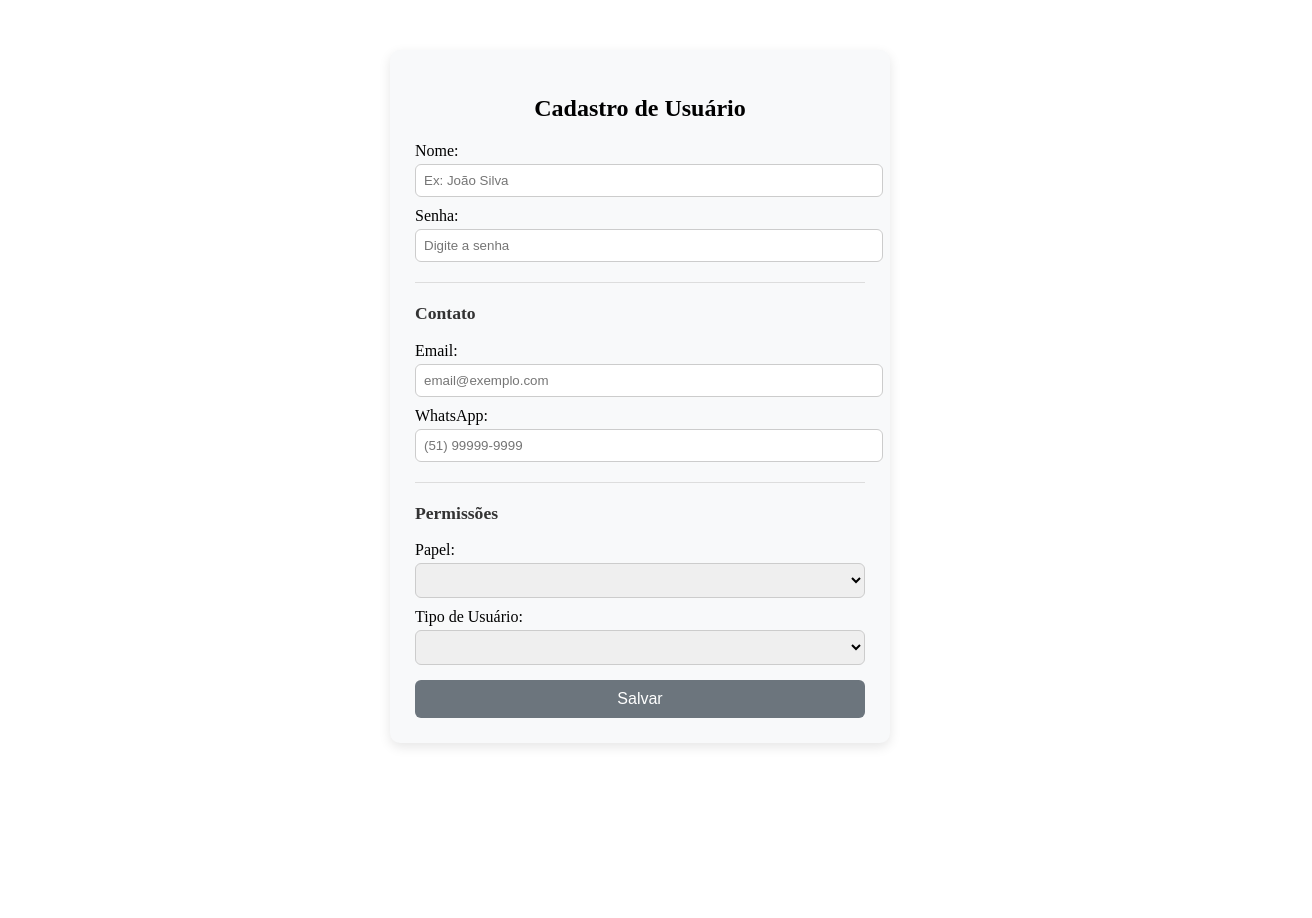
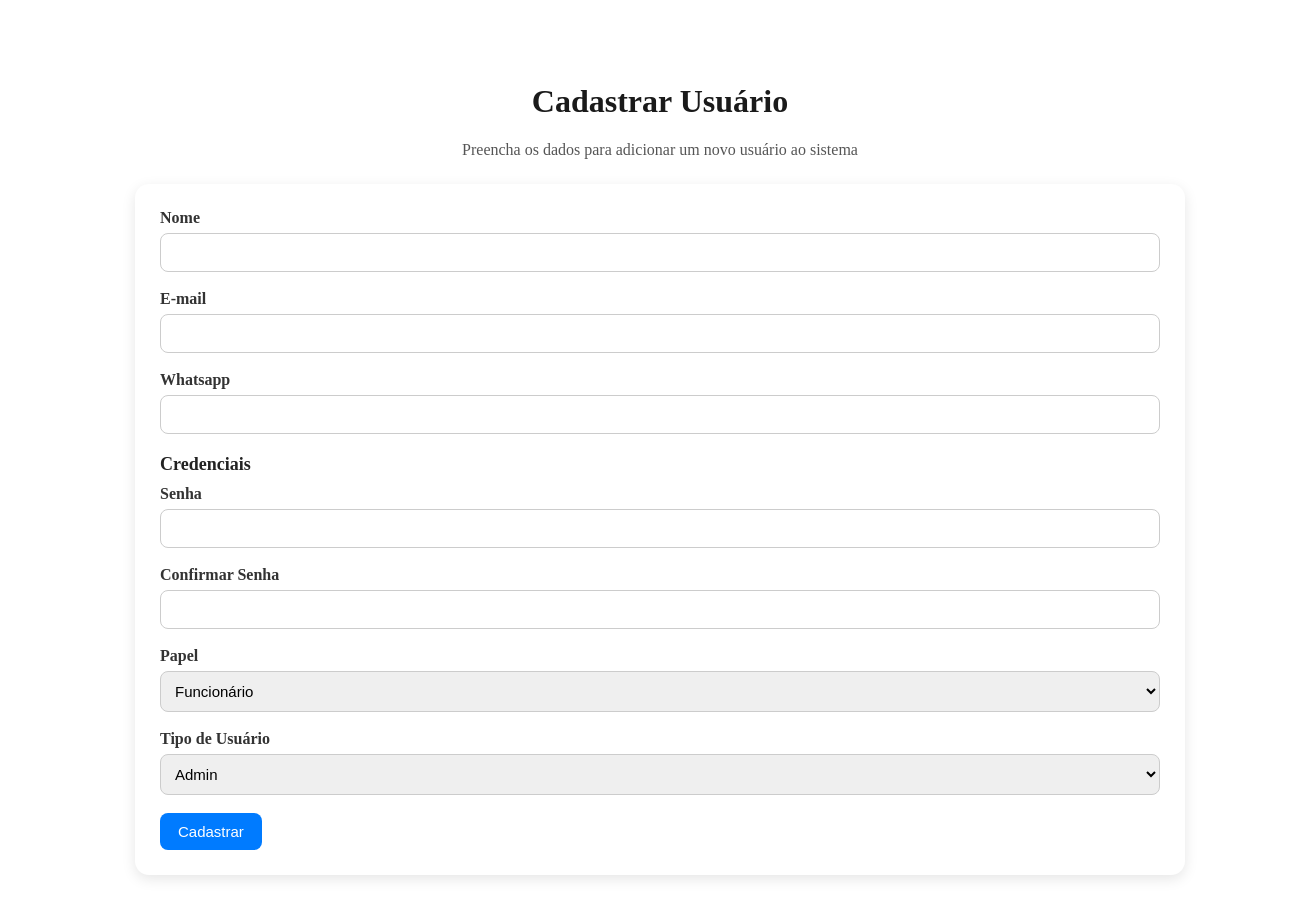
Before and after one commit to CassolEllen/HotelAppFrontDesbravador, an Angular app: page /usuarios/novo in a window 1280 px wide. Shown: the top 918 px of the page, 1312 px wide, since content can reach past the window. Before the commit the page ends 800 px from the top, so only its background shows below. Built offline with nearby package versions, Linux system fonts and the light colour scheme.

Commit message:
Refatorar componentes de usuário: atualizar rotas, implementar Reactive Forms, melhorar estilos e lógica de CRUD.

```diff
--- a/src/app/app.routes.ts
+++ b/src/app/app.routes.ts
@@ -3,7 +3,7 @@ import { LoginComponent } from './login/login';
 import { HotelListComponent } from './hotel-list/hotel-list';
 import { DashboardComponent } from './dashboard/dashboard';
 import { authGuard } from './guards/auth.guard';
-import { UsuarioForm } from './usuario/usuario-form';
+import { UsuarioFormComponent } from './usuario/usuario-form';
 import { UsuarioList } from './usuario/usuario-list';
 import { FormulariosListComponent } from './formularios-list/formularios-list';
 import { FormulariosCreate } from './formularios-create/formularios-create';
@@ -24,8 +24,8 @@ export const routes: Routes = [
   { path: 'hoteis/editar/:id', component: HotelEditComponent, canActivate: [authGuard] },
 
   { path: 'usuarios', component: UsuarioList },
-  { path: 'usuarios/novo', component: UsuarioForm },
-  { path: 'usuarios/editar/:id', component: UsuarioForm },
+  { path: 'usuarios/novo', component: UsuarioFormComponent },
+  { path: 'usuarios/editar/:id', component: UsuarioFormComponent },
 
   { path: 'formularios', component: FormulariosListComponent },
   { path: 'formularios/novo', component: FormulariosCreate },
--- a/src/app/hotel-create/hotel-create.ts
+++ b/src/app/hotel-create/hotel-create.ts
@@ -9,6 +9,7 @@ import { HotelService } from '../services/hotel-service';
   standalone: true,
   imports: [ReactiveFormsModule, CommonModule],
   templateUrl: './hotel-create.html',
+  styleUrls: ['./hotel-create.css']
 })
 export class HotelCreateComponent {
   hotelForm: FormGroup;
--- a/src/app/usuario/usuario-form.css
+++ b/src/app/usuario/usuario-form.css
@@ -1,58 +1,74 @@
-.form-container {
-  max-width: 450px;
-  margin: 50px auto;
-  background-color: #f8f9fa;
-  padding: 25px;
-  border-radius: 10px;
-  box-shadow: 0px 4px 12px rgba(0, 0, 0, 0.1);
+.page-container {
+  width: 100%;
+  display: flex;
+  flex-direction: column;
+  align-items: center;
+  padding: 40px 20px;
 }
 
-h2 {
+.header {
   text-align: center;
-  margin-bottom: 20px;
-  font-weight: bold;
+  margin-bottom: 25px;
 }
 
-h3 {
-  margin-top: 15px;
-  font-size: 1.1rem;
+.header h1 {
+  font-size: 32px;
+  font-weight: 700;
+  color: #1a1a1a;
+}
+
+.subtitle {
+  font-size: 16px;
+  color: #555;
+}
+
+.card {
+  width: 100%;
+  max-width: 1000px;
+  padding: 25px;
+  border-radius: 14px;
+  background: #ffffff;
+  box-shadow: 0 4px 14px rgba(0,0,0,0.1);
+}
+
+.form-group {
+  margin-bottom: 18px;
+  display: flex;
+  flex-direction: column;
+}
+
+.form-group label {
+  font-weight: 600;
+  margin-bottom: 6px;
   color: #333;
 }
 
-label {
-  display: block;
-  margin-top: 10px;
-  font-weight: 500;
+.form-group input,
+.form-group select {
+  padding: 10px;
+  border: 1px solid #ccc;
+  border-radius: 8px;
+  font-size: 15px;
 }
 
-input,
-select {
-  width: 100%;
-  padding: 8px;
-  margin-top: 4px;
-  border: 1px solid #ccc;
-  border-radius: 6px;
+.subsection-title {
+  font-size: 18px;
+  font-weight: 600;
+  margin: 20px 0 10px;
+  color: #222;
 }
 
-hr {
-  margin: 20px 0;
-  border: 0;
-  border-top: 1px solid #ddd;
+.btn-primary {
+  background: #007bff;
+  color: #fff;
+  border: none;
+  padding: 10px 18px;
+  border-radius: 8px;
+  cursor: pointer;
+  transition: 0.2s;
+  font-size: 15px;
 }
 
-button {
-  width: 100%;
-  padding: 10px;
-  margin-top: 15px;
-  background-color: #6c757d;
-  color: white;
-  border: none;
-  border-radius: 6px;
-  cursor: pointer;
-  font-size: 1rem;
-  transition: background 0.3s;
+.btn-primary:hover {
+  opacity: 0.9;
 }
-
-button:hover {
-  background-color: #5a6268;
-}
--- a/src/app/usuario/usuario-form.html
+++ b/src/app/usuario/usuario-form.html
@@ -1,37 +1,67 @@
-<div class="form-container">
-  <h2>Cadastro de Usuário</h2>
+<div class="page-container">
 
-  <form (ngSubmit)="salvar()">
-    <label>Nome:</label>
-    <input [(ngModel)]="usuario.nome" name="nome" placeholder="Ex: João Silva" />
+  <div class="header">
+    <h1>Cadastrar Usuário</h1>
+    <div class="subtitle">Preencha os dados para adicionar um novo usuário ao sistema</div>
+  </div>
 
-    <label>Senha:</label>
-    <input [(ngModel)]="usuario.senha" name="senha" placeholder="Digite a senha" type="password" />
+  <div class="card">
+    <form [formGroup]="form" (ngSubmit)="salvar()">
 
-    <hr />
+      <div class="form-group">
+        <label for="nome">Nome</label>
+        <input id="nome" formControlName="nome" type="text" />
+      </div>
 
-    <h3>Contato</h3>
-    <label>Email:</label>
-    <input [(ngModel)]="usuario.contato.email" name="email" placeholder="email@exemplo.com" />
+      <div formGroupName="contato">
+        <div class="form-group">
+          <label for="email">E-mail</label>
+          <input id="email" formControlName="email" type="email" />
+        </div>
 
-    <label>WhatsApp:</label>
-    <input [(ngModel)]="usuario.contato.whatsapp" name="whatsapp" placeholder="(51) 99999-9999" />
+        <div class="form-group">
+          <label for="whatsapp">Whatsapp</label>
+          <input id="whatsapp" formControlName="whatsapp" type="text" />
+        </div>
+      </div>
 
-    <hr />
+      <div class="subsection-title">Credenciais</div>
 
-    <h3>Permissões</h3>
-    <label>Papel:</label>
-    <select [(ngModel)]="usuario.papel" name="papel">
-      <option [ngValue]="0">Gerente</option>
-      <option [ngValue]="1">Funcionário</option>
-    </select>
+      <div formGroupName="credenciais">
+        <div class="form-group">
+          <label for="senha">Senha</label>
+          <input id="senha" formControlName="senha" type="password" />
+        </div>
 
-    <label>Tipo de Usuário:</label>
-    <select [(ngModel)]="usuario.tipoUsuario" name="tipoUsuario">
-      <option [ngValue]="0">Admin</option>
-      <option [ngValue]="1">User</option>
-    </select>
+        <div class="form-group">
+          <label for="confirmarSenha">Confirmar Senha</label>
+          <input id="confirmarSenha" formControlName="confirmarSenha" type="password" />
+        </div>
+      </div>
 
-    <button type="submit">Salvar</button>
-  </form>
+      <!-- NOVO: Seleção de Papel -->
+      <div class="form-group">
+        <label for="papel">Papel</label>
+        <select id="papel" formControlName="papel">
+          <option [value]="0">Funcionário</option>
+          <option [value]="1">Gerente</option>
+        </select>
+      </div>
+
+      <!-- NOVO: Tipo de Usuário -->
+      <div class="form-group">
+        <label for="tipoUsuario">Tipo de Usuário</label>
+        <select id="tipoUsuario" formControlName="tipoUsuario">
+          <option [value]="0">Admin</option>
+          <option [value]="1">User</option>
+        </select>
+      </div>
+
+      <button class="btn-primary" type="submit">
+        {{ editando ? 'Salvar Alterações' : 'Cadastrar' }}
+      </button>
+
+    </form>
+  </div>
+
 </div>
--- a/src/app/usuario/usuario-form.ts
+++ b/src/app/usuario/usuario-form.ts
@@ -1,43 +1,100 @@
-import { Component } from '@angular/core';
+import { Component, OnInit } from '@angular/core';
 import { CommonModule } from '@angular/common';
-import { FormsModule } from '@angular/forms';
-import { HttpClient } from '@angular/common/http';
-import { Router } from '@angular/router';
-import { environment } from '../../environments/environment';
+import { FormBuilder, FormGroup, Validators, ReactiveFormsModule } from '@angular/forms';
+import { ActivatedRoute, Router } from '@angular/router';
+import { UsuarioService } from '../services/usuario-service';
 
 @Component({
   selector: 'app-usuario-form',
   standalone: true,
-  imports: [CommonModule, FormsModule],
+  imports: [CommonModule, ReactiveFormsModule],
   templateUrl: './usuario-form.html',
   styleUrls: ['./usuario-form.css']
 })
-export class UsuarioForm {
-  usuario = {
-    nome: '',
-    contato: {
-      email: '',
-      whatsapp: ''
-    },
-    senha: '',
-    papel: 'Funcionario',
-    tipoUsuario: 'Funcionario',
-  };
+export class UsuarioFormComponent implements OnInit {
 
-  constructor(private http: HttpClient, private router: Router) {}
+  form!: FormGroup;
+  id: string | null = null;
+  editando = false;
+
+  constructor(
+    private fb: FormBuilder,
+    private usuarioService: UsuarioService,
+    private route: ActivatedRoute,
+    private router: Router
+  ) {}
+
+  ngOnInit(): void {
+    this.id = this.route.snapshot.paramMap.get('id');
+    this.editando = !!this.id;
+
+    this.form = this.fb.group({
+      nome: ['', Validators.required],
+
+      contato: this.fb.group({
+        email: ['', [Validators.required, Validators.email]],
+        whatsapp: ['']
+      }),
+
+      credenciais: this.fb.group({
+        senha: ['', this.editando ? [] : Validators.required],
+        confirmarSenha: ['', this.editando ? [] : Validators.required]
+      }),
+
+      papel: [0, Validators.required],
+      tipoUsuario: [0, Validators.required]
+    });
+
+    if (this.editando) {
+      this.usuarioService.buscarUsuarioPorId(this.id!).subscribe((usuario: any) => {
+        this.form.patchValue({
+          nome: usuario.nome,
+          contato: {
+            email: usuario.contato?.email,
+            whatsapp: usuario.contato?.whatsapp
+          },
+          papel: usuario.papel,
+          tipoUsuario: usuario.tipoUsuario
+        });
+      });
+    }
+  }
 
   salvar() {
-    console.log('Enviando para API:', this.usuario);
+    if (this.form.invalid) return;
 
-    this.http.post(`${environment.apiUrl}/Usuario/CriarUsuario`, this.usuario).subscribe({
-      next: () => {
-        alert('Usuário cadastrado com sucesso!');
+    const { senha, confirmarSenha } = this.form.value.credenciais;
+
+    if (!this.editando && senha !== confirmarSenha) {
+      alert("As senhas não são iguais!");
+      return;
+    }
+
+    const usuarioDto = {
+      nome: this.form.value.nome,
+      contato: {
+        email: this.form.value.contato.email,
+        whatsapp: this.form.value.contato.whatsapp
+      },
+      senha: senha || null,
+      papel: this.form.value.papel,
+      tipoUsuario: this.form.value.tipoUsuario
+    };
+
+    console.log("Enviando DTO:", usuarioDto);
+
+    if (this.editando) {
+      this.usuarioService.atualizarUsuario(this.id!, usuarioDto).subscribe(() => {
         this.router.navigate(['/usuarios']);
-      },
-      error: (err) => {
-        console.error('Erro ao salvar usuário:', err);
-        alert('Erro ao cadastrar usuário. Verifique os dados.');
-      }
-    });
+      });
+    } else {
+      this.usuarioService.criarUsuario(usuarioDto).subscribe({
+        next: () => this.router.navigate(['/usuarios']),
+        error: (err) => {
+          console.error("Erro ao cadastrar:", err);
+          alert("Erro ao cadastrar usuário.");
+        }
+      });
+    }
   }
 }
--- a/src/app/usuario/usuario-list.html
+++ b/src/app/usuario/usuario-list.html
@@ -1,7 +1,11 @@
-<div class="container">
+<div class="lista-container">
   <h2>Lista de Usuários</h2>
 
-  <button class="add-btn" (click)="novoUsuario()">➕Cadastrar Novo Usuário</button>
+  <div class="card">
+
+    <div class="top-actions">
+      <button class="novo-btn" (click)="novoUsuario()">+ Novo Usuário</button>
+    </div>
 
     <table *ngIf="usuarios.length > 0" class="styled-table">
       <thead>
@@ -13,6 +17,7 @@
           <th>Ações</th>
         </tr>
       </thead>
+
       <tbody>
         <tr *ngFor="let usuario of usuarios">
           <td>{{ usuario.nome }}</td>
@@ -21,11 +26,15 @@
           <td>{{ usuario.hotel?.nome }}</td>
           <td>
             <button class="edit-btn" (click)="editarUsuario(usuario.id)">Editar</button>
-          <button class="delete-btn" (click)="deleteUsuario(usuario.id)">Excluir</button>
+            <button class="del-btn" (click)="deleteUsuario(usuario.id)">Excluir</button>
           </td>
         </tr>
       </tbody>
     </table>
 
-  <div *ngIf="usuarios.length === 0" class="no-data">Nenhum usuário cadastrado.</div>
+    <div *ngIf="usuarios.length === 0" class="no-data">
+      Nenhum usuário cadastrado.
     </div>
+
+  </div>
+</div>
```
Also changed, not shown: src/app/models/usuario.ts (added, +10 -0 lines), src/app/services/usuario-service.ts (+17 -10 lines), src/app/usuario/usuario-list.css (+53 -28 lines), src/app/usuario/usuario-list.ts (+11 -7 lines). Lines whose indentation alone changed are shown as unchanged.
